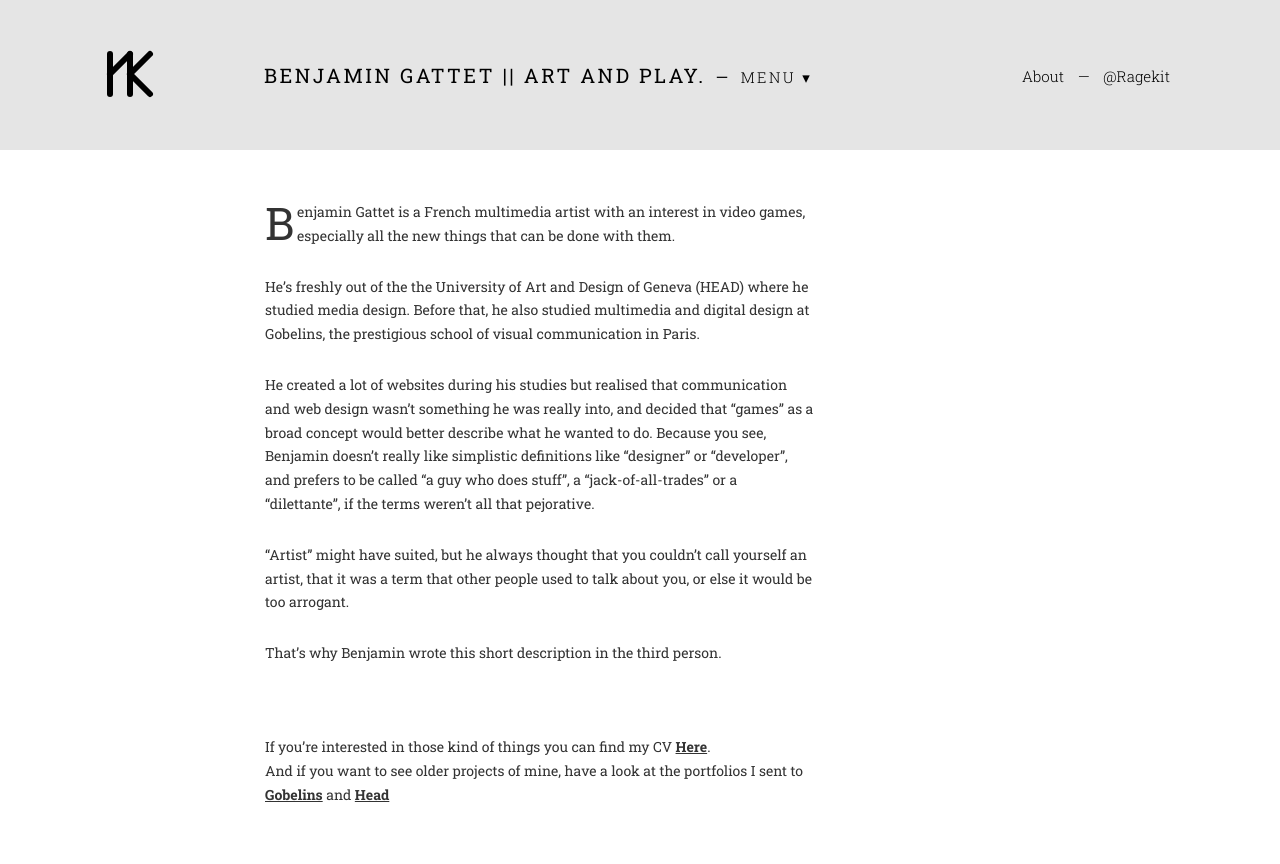
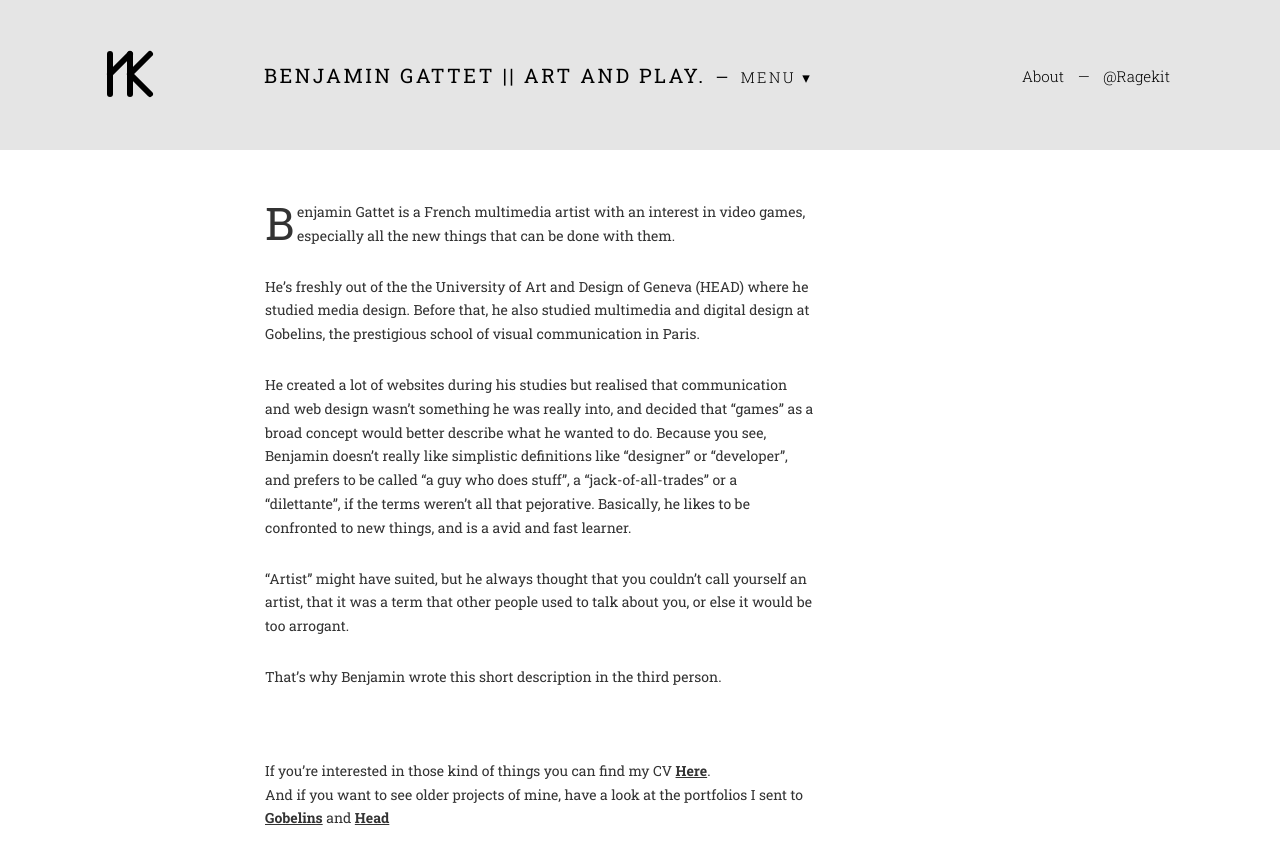
Before and after one commit to ragekit/ragekit.github.io, a Jekyll site: the page built from index.html, in a window 1280 px wide and 930 px high. Shown: the top 864 px of the window. Built offline with Jekyll 4.4.1, drawn with Linux system fonts in a browser that asks for light colours.

Commit message:
change home

```diff
--- a/_includes/home.markdown
+++ b/_includes/home.markdown
@@ -3,6 +3,7 @@ Benjamin Gattet is a French multimedia artist with an interest in video games, e
 He's freshly out of the the University of Art and Design of Geneva (HEAD) where he studied media design. Before that, he also studied multimedia and digital design at Gobelins, the prestigious school of visual communication in Paris.
 
 He created a lot of websites during his studies but realised that communication and web design wasn’t something he was really into, and decided that “games” as a broad concept would better describe what he wanted to do. Because you see, Benjamin doesn't really like simplistic definitions like "designer" or "developer", and prefers to be called "a guy who does stuff", a "jack-of-all-trades" or a "dilettante", if the terms weren't all that pejorative.
+Basically, he likes to be confronted to new things, and is a avid and fast learner.
 
 "Artist" might have suited, but he always thought that you couldn't call yourself an artist, that it was a term that other people used to talk about you, or else it would be too arrogant.
 
```
